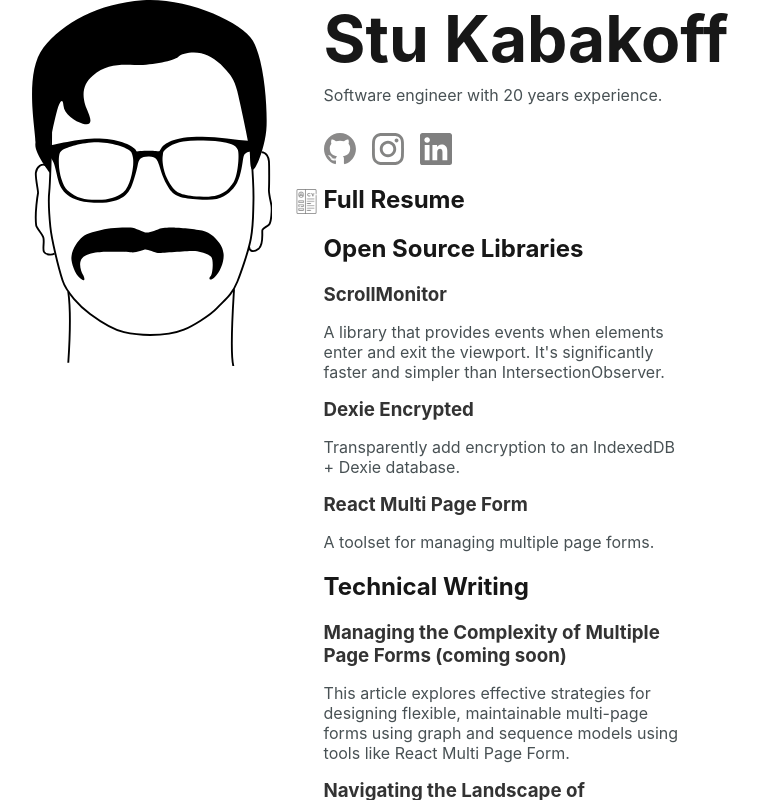
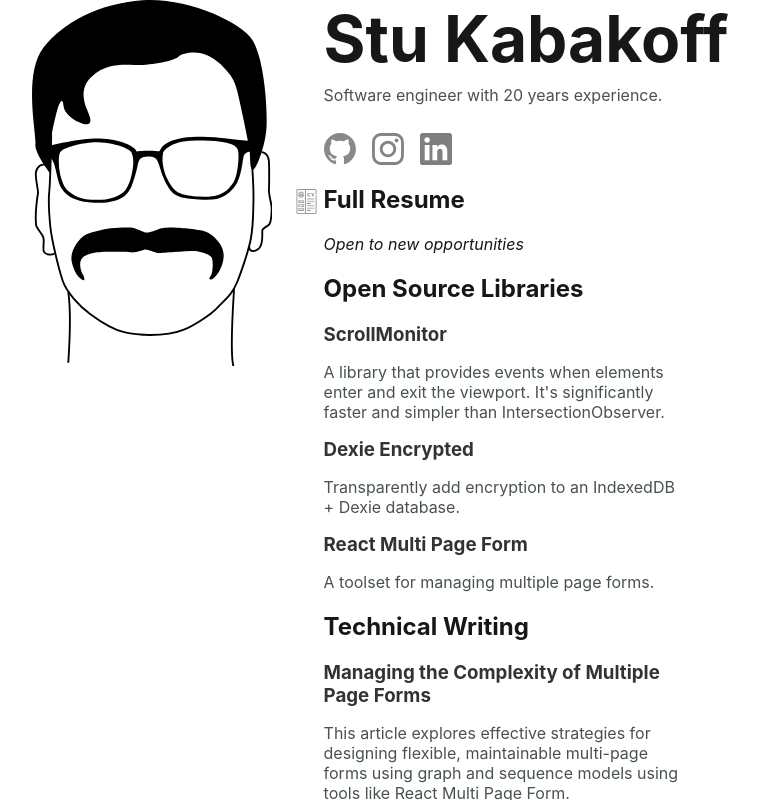
Before and after one commit to stutrek/stukabakoff.com, a Next.js app: page / in a window 1280 px wide. Shown: the whole page, without its empty margins (250-1009 px from the left). Built offline with nearby package versions, Linux system fonts and the light colour scheme.

Commit message:
add decision node link

```diff
--- a/src/app/page.tsx
+++ b/src/app/page.tsx
@@ -69,6 +69,7 @@
                             Full Resume
                         </a>
                     </h2>
+                    <i>Open to new opportunities</i>
                     <Text />
                 </div>
             </div>
--- a/src/app/text.md
+++ b/src/app/text.md
@@ -16,7 +16,7 @@
 
 ## Technical Writing
 
-### Managing the Complexity of Multiple Page Forms (coming soon)
+### [Managing the Complexity of Multiple Page Forms](https://www.eraser.io/decision-node/managing-multi-page-forms)
 
 This article explores effective strategies for designing flexible, maintainable multi-page forms using graph and sequence models using tools like React Multi Page Form.
 
```
